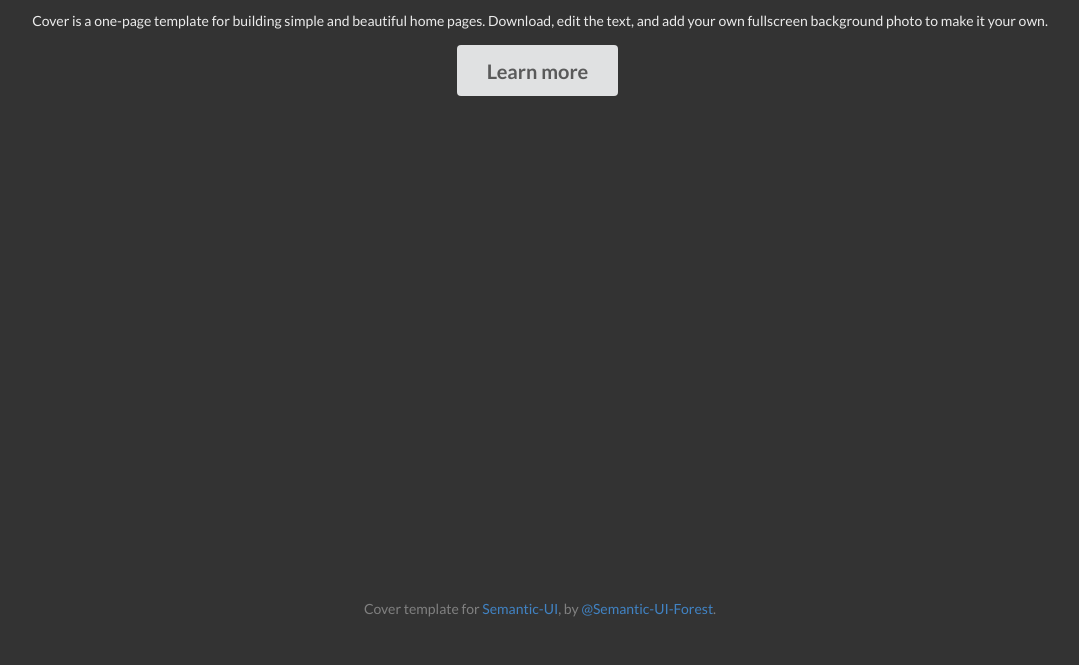
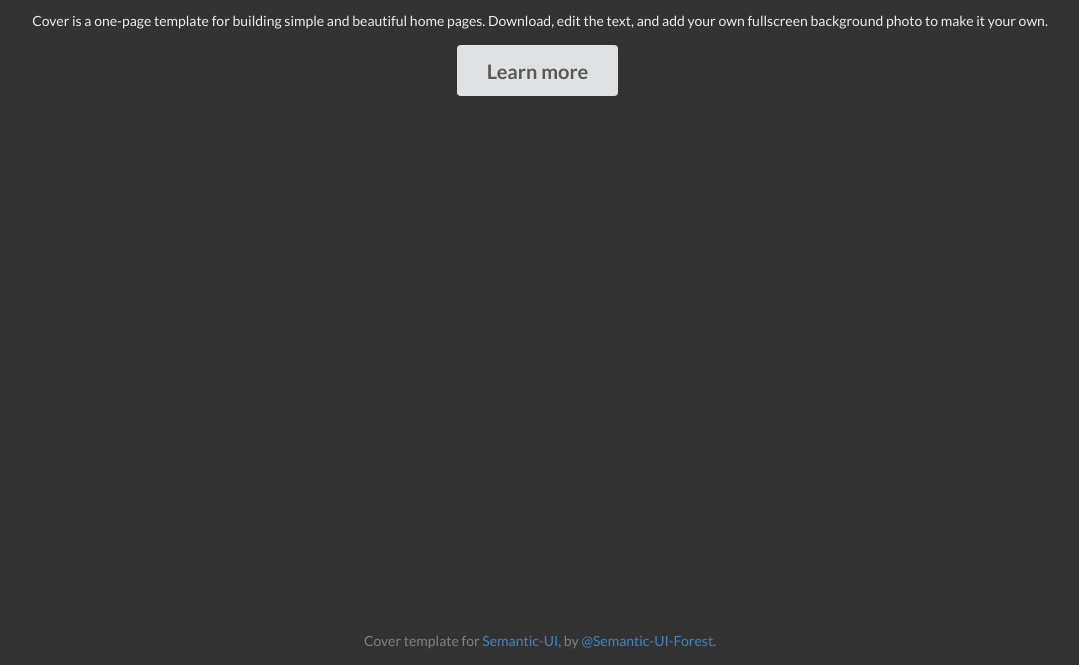
Before and after one commit to cmwang-cottageclothing/semantic-ui-prac, a plain HTML site: page cover/cover-final.html in a window 1280 px wide. Shown: the part 135-800 px from the top of the page, without its empty margins (100-1179 px from the left). Drawn offline with nearby package versions, Linux system fonts and the light colour scheme.

```diff
--- a/cover/cover-final.html
+++ b/cover/cover-final.html
@@ -16,17 +16,18 @@
         integrity="sha256-CSXorXvZcTkaix6Yvo6HppcZGetbYMGWSFlBw8HfCJo=" crossorigin="anonymous"></script>
     <script src="https://cdn.jsdelivr.net/npm/semantic-ui@2.4.2/dist/semantic.min.js"></script>
     <style type="text/css">
-        .ui.inverted.vertical.segment {
+
+        div.ui.inverted.vertical.segment {
             height: 100vh;
             background-color: rgb(51, 51, 51);
         }
 
         .ui.inverted.vertical.segment footer.ui.segment {
-            height: 80px;
             width: 100%;
             position: absolute;
             bottom: 0;
             color: gray;
+            background-color: rgb(51, 51, 51);
         }
     </style>
 </head>
```
Also changed, not shown: 1 other file.
